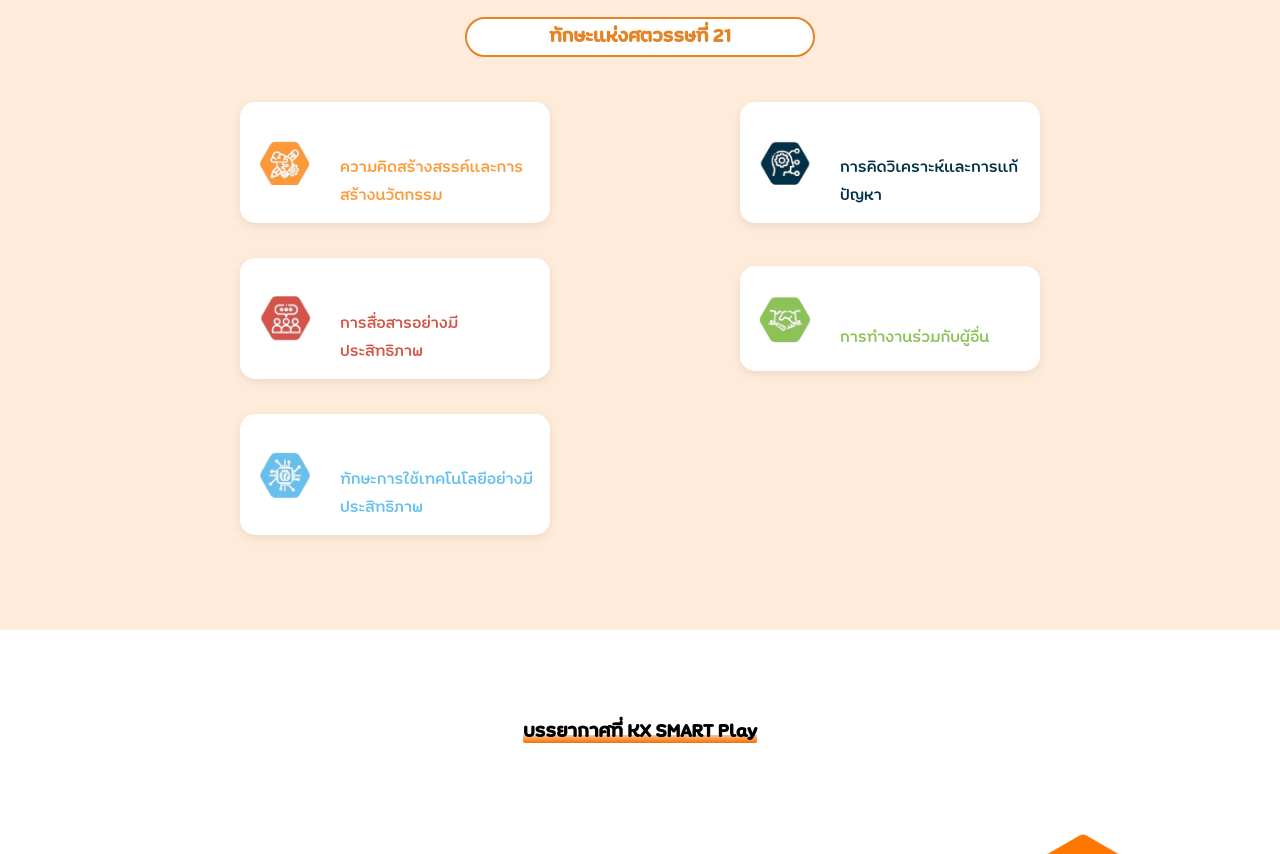
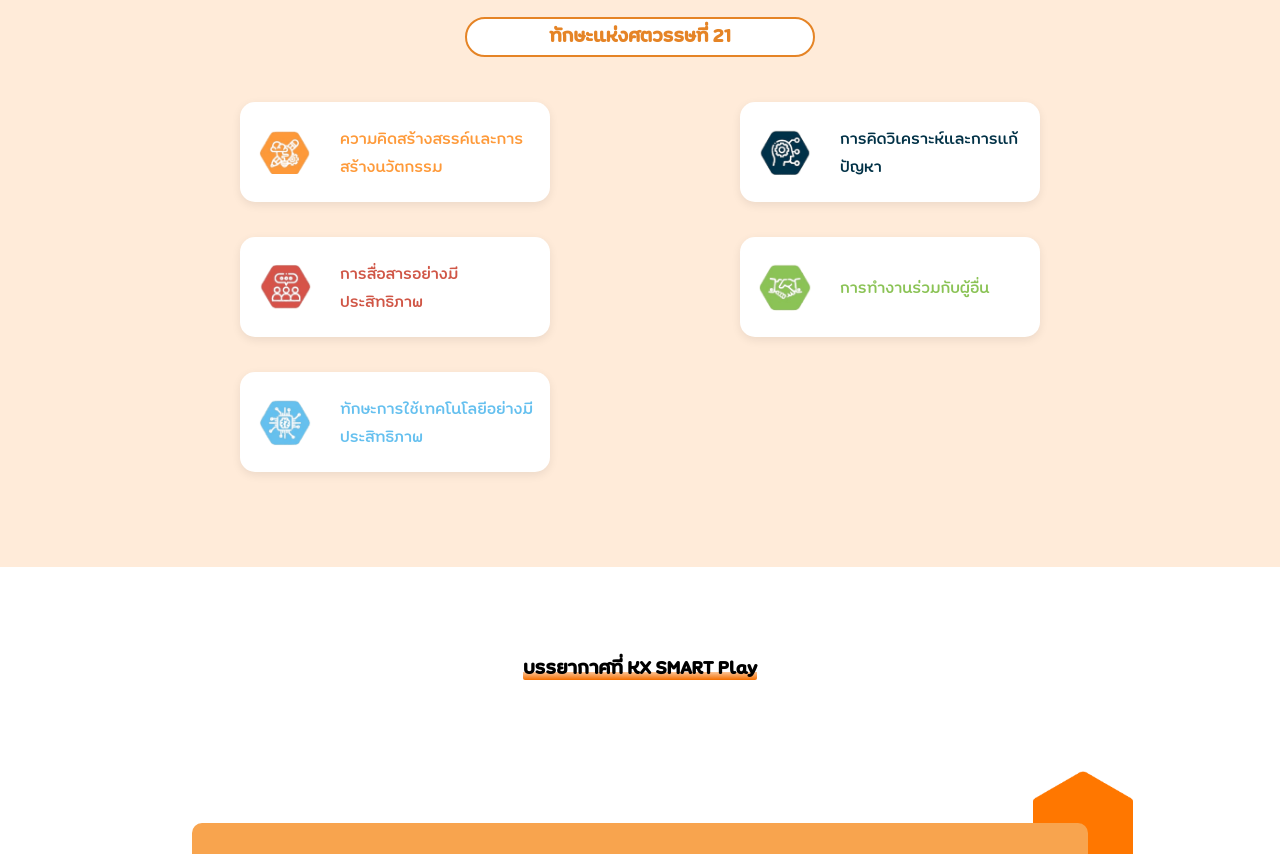
Before and after one commit to leequeRz/KXWebsite, a plain HTML site: page index.html in a window 1280 px wide. Shown: the part 1960-2814 px from the top of the page. Drawn offline with nearby package versions, Linux system fonts and the light colour scheme; a web font is replaced by a local one.

Commit message:
แก้ให้อยู่ตรงกลาง

```diff
--- a/style.css
+++ b/style.css
@@ -1103,7 +1103,6 @@ body {
 @media screen and (max-width: 1280px) {
   .top_about-skill-list p {
     font-size: 20px;
-    margin-top: 35px;
     margin-left: 10px;
   }
 }
```
